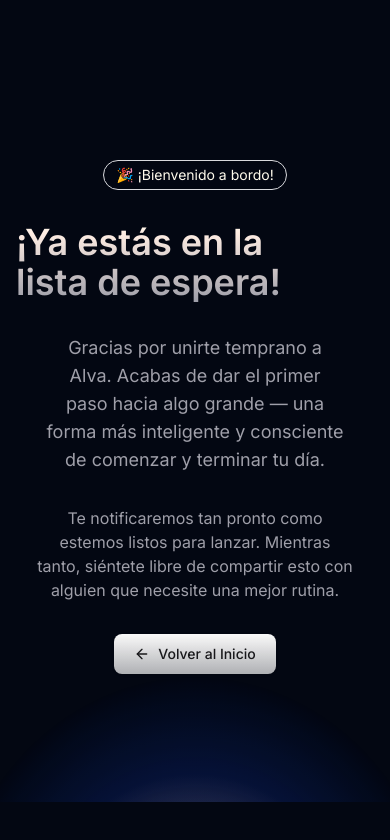
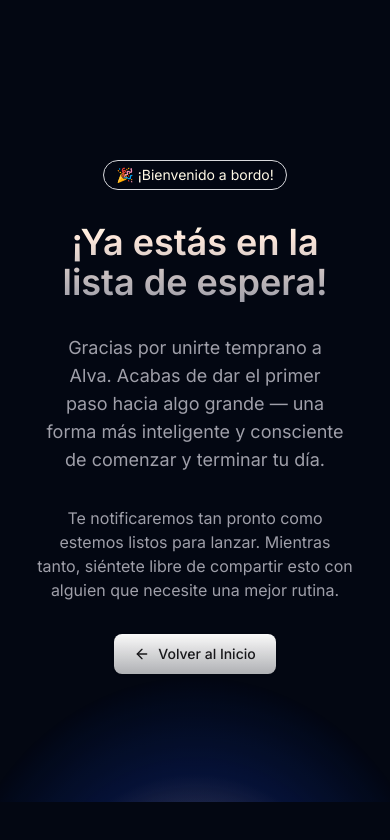
Before and after one commit to DiegoCM1/Alva, a Next.js app: page /thanks in a window 390 px wide. Shown: the top 840 px of the page. Built offline with nearby package versions, Linux system fonts and the light colour scheme.

Commit message:
Fixed identation on thanks page.

```diff
--- a/app/globals.css
+++ b/app/globals.css
@@ -165,7 +165,7 @@
 
   /* Customized shadcn/ui colors */
   --background: rgb(3, 7, 18);
-  --foreground: oklch(100% 0.029 55.91);
+  --foreground: oklch(100% 0.039 55.91);
   --card: oklch(0.141 0.005 285.823);
   --card-foreground: oklch(0.985 0 0);
   --popover: oklch(0.141 0.005 285.823);
--- a/app/thanks/page.tsx
+++ b/app/thanks/page.tsx
@@ -15,7 +15,7 @@
           🎉 ¡Bienvenido a bordo!
         </span>
 
-        <h1 className="animate-appear from-foreground to-foreground dark:to-muted-foreground relative z-10 inline-block bg-gradient-to-b bg-clip-text text-4xl font-semibold text-balance text-transparent drop-shadow-2xl opacity-0 delay-100 sm:text-5xl sm:leading-tight">
+        <h1 className="animate-appear from-foreground to-foreground dark:to-muted-foreground relative z-10 inline-block bg-gradient-to-b bg-clip-text text-4xl font-semibold text-balance text-transparent drop-shadow-2xl opacity-0 delay-100 sm:text-5xl sm:leading-tight text-center">
           ¡Ya estás en la lista de espera!
         </h1>
 
```
